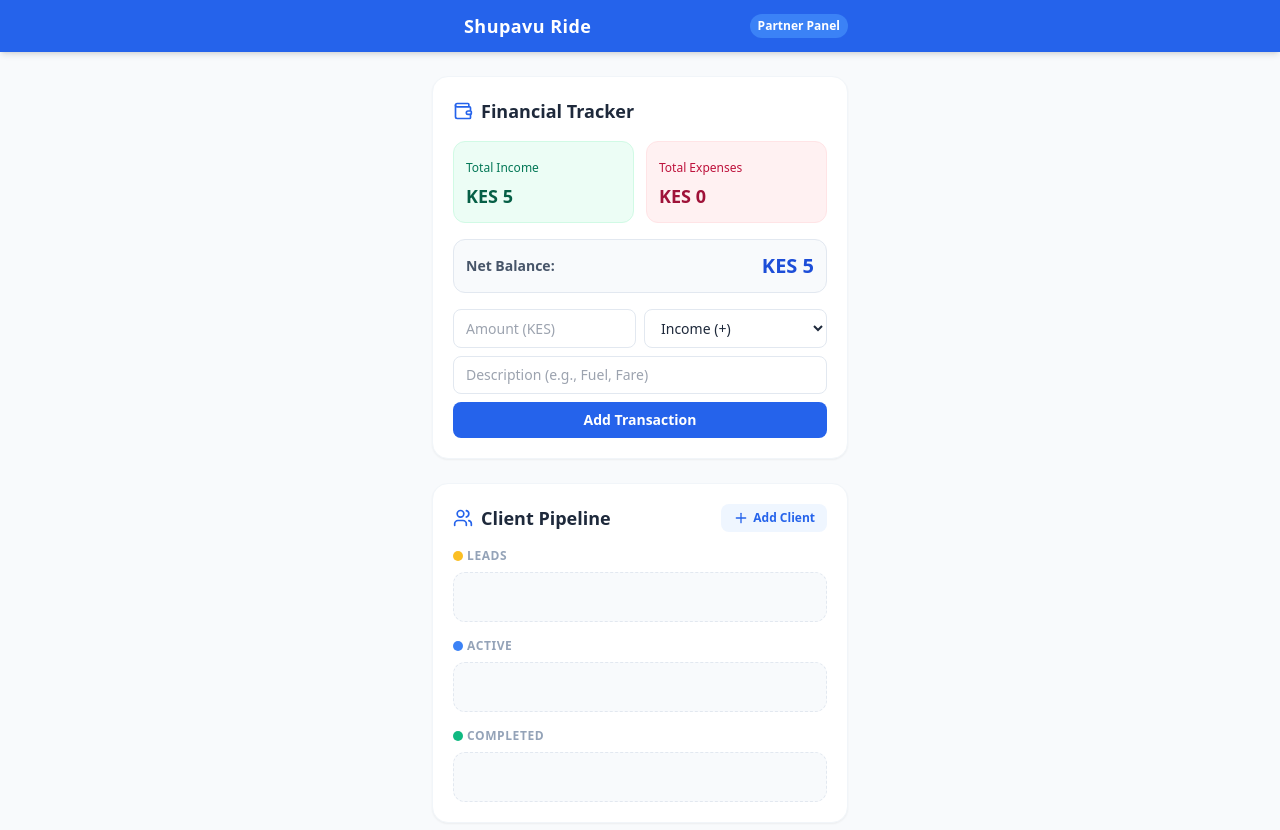
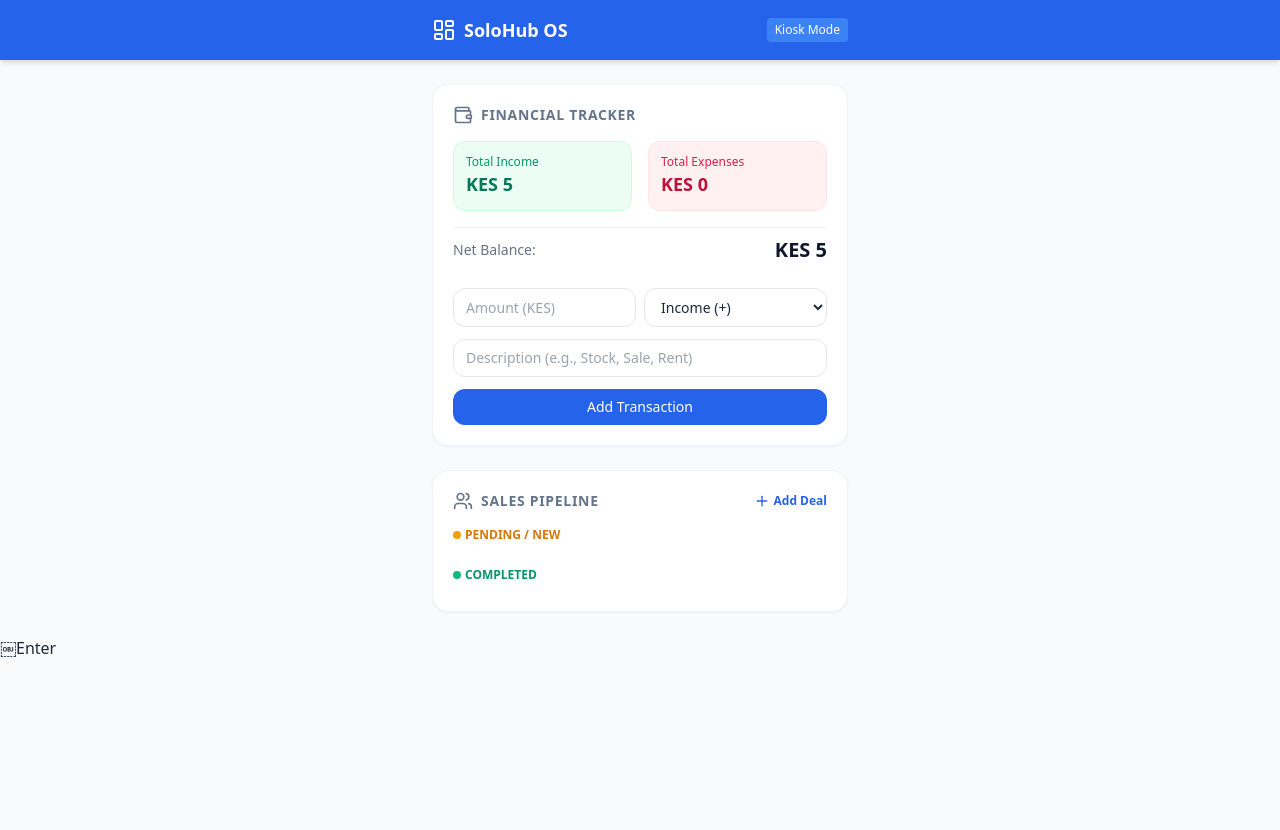
Before and after one commit to shupavukenya/Solopreneur-hub, a plain HTML site: page index.html in a window 1280 px wide. Both pictures are taken after typing "5", "Sample" into the empty fields and a click on the button "Add Transaction". After the commit the page ends 800 px from the top, so only its background shows below. Drawn offline with nearby package versions, Linux system fonts and the light colour scheme.

Commit message:
Update index.html

```diff
--- a/index.html
+++ b/index.html
@@ -3,94 +3,96 @@
 <head>
     <meta charset="UTF-8">
     <meta name="viewport" content="width=device-width, initial-scale=1.0">
-    <title>Shupavu Ride - Partner Dashboard</title>
+    <title>SoloHub OS - Business Dashboard</title>
     <script src="https://cdn.tailwindcss.com"></script>
     <script src="https://unpkg.com/lucide@latest"></script>
 </head>
-<body class="bg-slate-50 text-slate-800 font-sans pb-12">
+<body class="bg-slate-50 text-slate-800 font-sans">
 
-    <header class="bg-blue-600 text-white shadow-md sticky top-0 z-10">
-        <div class="max-w-md mx-auto px-4 py-3 flex justify-between items-center">
+    <!-- Header -->
+    <header class="bg-blue-600 text-white shadow-md">
+        <div class="max-w-md mx-auto px-4 py-4 flex justify-between items-center">
             <div class="flex items-center gap-2">
-                <i data-lucide="steering-wheel" class="w-6 h-6"></i>
-                <span class="font-bold text-lg tracking-wide">Shupavu Ride</span>
+                <i data-lucide="layout-dashboard" class="w-6 h-6"></i>
+                <span class="font-bold text-lg">SoloHub OS</span>
             </div>
-            <span class="bg-blue-500 text-xs px-2 py-1 rounded-full font-semibold">Partner Panel</span>
+            <span class="bg-blue-500 text-xs px-2 py-1 rounded">Kiosk Mode</span>
         </div>
     </header>
 
-    <main class="max-w-md mx-auto px-4 mt-6 space-y-6">
+    <!-- Main Container -->
+    <main class="max-w-md mx-auto px-4 py-6 space-y-6">
 
-        <section class="bg-white rounded-2xl p-5 shadow-sm border border-slate-100">
-            <h2 class="text-lg font-bold flex items-center gap-2 mb-4">
-                <i data-lucide="wallet" class="text-blue-600 w-5 h-5"></i>
-                Financial Tracker
-            </h2>
+        <!-- Financial Tracker Card -->
+        <section class="bg-white rounded-2xl p-5 shadow-sm border border-slate-100 space-y-4">
+            <div class="flex items-center gap-2 text-slate-500">
+                <i data-lucide="wallet" class="w-5 h-5"></i>
+                <h2 class="text-sm font-semibold uppercase tracking-wider">Financial Tracker</h2>
+            </div>
 
-            <div class="grid grid-cols-2 gap-3 mb-4">
+            <div class="grid grid-cols-2 gap-4">
                 <div class="bg-emerald-50 p-3 rounded-xl border border-emerald-100">
-                    <span class="text-xs text-emerald-700 font-medium">Total Income</span>
-                    <p class="text-lg font-bold text-emerald-800 mt-1" id="total-income">KES 0</p>
+                    <p class="text-xs text-emerald-600 font-medium">Total Income</p>
+                    <p id="totalIncome" class="text-lg font-bold text-emerald-700">KES 0</p>
                 </div>
                 <div class="bg-rose-50 p-3 rounded-xl border border-rose-100">
-                    <span class="text-xs text-rose-700 font-medium">Total Expenses</span>
-                    <p class="text-lg font-bold text-rose-800 mt-1" id="total-expenses">KES 0</p>
+                    <p class="text-xs text-rose-600 font-medium">Total Expenses</p>
+                    <p id="totalExpenses" class="text-lg font-bold text-rose-700">KES 0</p>
                 </div>
             </div>
 
-            <div class="bg-slate-50 p-3 rounded-xl border border-slate-200 mb-4 flex justify-between items-center">
-                <span class="text-sm font-semibold text-slate-600">Net Balance:</span>
-                <span class="text-xl font-extrabold text-blue-700" id="net-balance">KES 0</span>
+            <div class="pt-2 border-t border-slate-100 flex justify-between items-center">
+                <span class="text-sm font-medium text-slate-500">Net Balance:</span>
+                <span id="netBalance" class="text-xl font-extrabold text-slate-900">KES 0</span>
             </div>
 
-            <div class="space-y-2">
+            <!-- Add Transaction Form -->
+            <div class="space-y-3 pt-2">
                 <div class="flex gap-2">
-                    <input type="number" id="tx-amount" placeholder="Amount (KES)" class="w-1/2 px-3 py-2 border border-slate-200 rounded-lg text-sm focus:outline-none focus:ring-2 focus:ring-blue-500">
-                    <select id="tx-type" class="w-1/2 px-3 py-2 border border-slate-200 rounded-lg text-sm bg-white focus:outline-none focus:ring-2 focus:ring-blue-500">
+                    <input type="number" id="txAmount" placeholder="Amount (KES)" class="w-1/2 px-3 py-2 border rounded-xl focus:outline-none focus:ring-2 focus:ring-blue-500 text-sm">
+                    <select id="txType" class="w-1/2 px-3 py-2 border rounded-xl focus:outline-none focus:ring-2 focus:ring-blue-500 text-sm bg-white">
                         <option value="income">Income (+)</option>
                         <option value="expense">Expense (-)</option>
                     </select>
                 </div>
-                <input type="text" id="tx-desc" placeholder="Description (e.g., Fuel, Fare)" class="w-full px-3 py-2 border border-slate-200 rounded-lg text-sm focus:outline-none focus:ring-2 focus:ring-blue-500">
-                <button onclick="addTransaction()" class="w-full bg-blue-600 hover:bg-blue-700 text-white py-2 rounded-lg text-sm font-semibold transition-colors">
+                <input type="text" id="txDesc" placeholder="Description (e.g., Stock, Sale, Rent)" class="w-full px-3 py-2 border rounded-xl focus:outline-none focus:ring-2 focus:ring-blue-500 text-sm">
+                <button onclick="addTransaction()" class="w-full bg-blue-600 hover:bg-blue-700 text-white font-medium py-2 rounded-xl transition duration-200 text-sm">
                     Add Transaction
                 </button>
             </div>
         </section>
 
-        <section class="bg-white rounded-2xl p-5 shadow-sm border border-slate-100">
-            <div class="flex justify-between items-center mb-4">
-                <h2 class="text-lg font-bold flex items-center gap-2">
-                    <i data-lucide="users" class="text-blue-600 w-5 h-5"></i>
-                    Client Pipeline
-                </h2>
-                <button onclick="toggleClientModal()" class="bg-blue-50 hover:bg-blue-100 text-blue-600 px-3 py-1.5 rounded-lg text-xs font-bold flex items-center gap-1 transition-colors">
-                    <i data-lucide="plus" class="w-4 h-4"></i> Add Client
+        <!-- Sales & Customer Pipeline -->
+        <section class="bg-white rounded-2xl p-5 shadow-sm border border-slate-100 space-y-4">
+            <div class="flex justify-between items-center">
+                <div class="flex items-center gap-2 text-slate-500">
+                    <i data-lucide="users" class="w-5 h-5"></i>
+                    <h2 class="text-sm font-semibold uppercase tracking-wider">Sales Pipeline</h2>
+                </div>
+                <button onclick="toggleModal(true)" class="text-blue-600 hover:text-blue-700 font-semibold text-xs flex items-center gap-1">
+                    <i data-lucide="plus" class="w-4 h-4"></i> Add Deal
                 </button>
             </div>
 
-            <div class="space-y-4">
+            <!-- Pipeline Swimlanes -->
+            <div class="space-y-6">
+                <!-- Pending/New Orders -->
                 <div>
-                    <h3 class="text-xs font-bold text-slate-400 uppercase tracking-wider mb-2 flex items-center gap-1">
-                        <span class="w-2.5 h-2.5 bg-amber-400 rounded-full"></span> Leads
+                    <h3 class="text-xs font-bold text-amber-600 uppercase mb-2 flex items-center gap-1">
+                        <span class="w-2 h-2 rounded-full bg-amber-500"></span> Pending / New
                     </h3>
-                    <div id="leads-list" class="space-y-2 min-h-[50px] bg-slate-50 p-2 rounded-xl border border-dashed border-slate-200">
+                    <div id="pendingPipeline" class="space-y-2">
+                        <!-- Dynamic content -->
                     </div>
                 </div>
 
+                <!-- Completed Sales -->
                 <div>
-                    <h3 class="text-xs font-bold text-slate-400 uppercase tracking-wider mb-2 flex items-center gap-1">
-                        <span class="w-2.5 h-2.5 bg-blue-500 rounded-full"></span> Active
+                    <h3 class="text-xs font-bold text-emerald-600 uppercase mb-2 flex items-center gap-1">
+                        <span class="w-2 h-2 rounded-full bg-emerald-500"></span> Completed
                     </h3>
-                    <div id="active-list" class="space-y-2 min-h-[50px] bg-slate-50 p-2 rounded-xl border border-dashed border-slate-200">
-                        </div>
-                </div>
-
-                <div>
-                    <h3 class="text-xs font-bold text-slate-400 uppercase tracking-wider mb-2 flex items-center gap-1">
-                        <span class="w-2.5 h-2.5 bg-emerald-500 rounded-full"></span> Completed
-                    </h3>
-                    <div id="completed-list" class="space-y-2 min-h-[50px] bg-slate-50 p-2 rounded-xl border border-dashed border-slate-200">
+                    <div id="completedPipeline" class="space-y-2">
+                        <!-- Dynamic content -->
                     </div>
                 </div>
             </div>
@@ -98,19 +100,18 @@
 
     </main>
 
-    <div id="client-modal" class="fixed inset-0 bg-black/50 backdrop-blur-sm hidden items-center justify-center p-4 z-50">
-        <div class="bg-white rounded-2xl w-full max-w-sm p-5 shadow-xl">
-            <div class="flex justify-between items-center mb-4">
-                <h3 class="text-md font-bold">New Client Lead</h3>
-                <button onclick="toggleClientModal()" class="text-slate-400 hover:text-slate-600">
+    <!-- Modal for New Deal -->
+    <div id="dealModal" class="hidden fixed inset-0 bg-black bg-opacity-50 flex items-center justify-center p-4 z-50">
+        <div class="bg-white rounded-2xl p-5 w-full max-w-sm space-y-4 relative">
+            <button onclick="toggleModal(false)" class="absolute top-4 right-4 text-slate-400 hover:text-slate-600">
                 <i data-lucide="x" class="w-5 h-5"></i>
             </button>
-            </div>
+            <h3 class="text-base font-bold text-slate-800">New Client / Deal</h3>
             <div class="space-y-3">
-                <input type="text" id="client-name" placeholder="Client Name" class="w-full px-3 py-2 border border-slate-200 rounded-lg text-sm focus:outline-none focus:ring-2 focus:ring-blue-500">
-                <input type="text" id="client-route" placeholder="Route (e.g. Town to Airport)" class="w-full px-3 py-2 border border-slate-200 rounded-lg text-sm focus:outline-none focus:ring-2 focus:ring-blue-500">
-                <input type="number" id="client-quote" placeholder="Quoted Fare (KES)" class="w-full px-3 py-2 border border-slate-200 rounded-lg text-sm focus:outline-none focus:ring-2 focus:ring-blue-500">
-                <button onclick="saveClient()" class="w-full bg-blue-600 hover:bg-blue-700 text-white py-2 rounded-lg text-sm font-semibold transition-colors mt-2">
+                <input type="text" id="dealName" placeholder="Client Name" class="w-full px-3 py-2 border rounded-xl focus:outline-none focus:ring-2 focus:ring-blue-500 text-sm">
+                <input type="text" id="dealDetails" placeholder="Items / Service details" class="w-full px-3 py-2 border rounded-xl focus:outline-none focus:ring-2 focus:ring-blue-500 text-sm">
+                <input type="number" id="dealValue" placeholder="Deal Value (KES)" class="w-full px-3 py-2 border rounded-xl focus:outline-none focus:ring-2 focus:ring-blue-500 text-sm">
+                <button onclick="addDeal()" class="w-full bg-blue-600 hover:bg-blue-700 text-white font-medium py-2 rounded-xl transition duration-200 text-sm">
                     Add to Pipeline
                 </button>
             </div>
@@ -118,162 +119,163 @@
     </div>
 
     <script>
-        // Initialize Lucide Icons
-        lucide.createIcons();
+        // Data States
+        let transactions = JSON.parse(localStorage.getItem('solo_txs')) || [];
+        let pipeline = JSON.parse(localStorage.getItem('solo_pipeline')) || [];
 
-        // Application State
-        let state = {
-            transactions: JSON.parse(localStorage.getItem('sr_transactions')) || [],
-            clients: JSON.parse(localStorage.getItem('sr_clients')) || []
-        };
-
-        // Save State to LocalStorage
-        function saveState() {
-            localStorage.setItem('sr_transactions', JSON.stringify(state.transactions));
-            localStorage.setItem('sr_clients', JSON.stringify(state.clients));
-            render();
+        // Save & Render Helpers
+        function saveData() {
+            localStorage.setItem('solo_txs', JSON.stringify(transactions));
+            localStorage.setItem('solo_pipeline', JSON.stringify(pipeline));
+            renderAll();
         }
 
-        // --- Financial Tracker Logic ---
+        function toggleModal(show) {
+            document.getElementById('dealModal').classList.toggle('hidden', !show);
+        }
+
+        // Transactions Management
         function addTransaction() {
-            const amountInput = document.getElementById('tx-amount');
-            const typeInput = document.getElementById('tx-type');
-            const descInput = document.getElementById('tx-desc');
+            const amountInput = document.getElementById('txAmount');
+            const typeInput = document.getElementById('txType');
+            const descInput = document.getElementById('txDesc');
 
-            const amount = parseFloat(amountInput.value);
-            const type = typeInput.value;
+            const val = parseFloat(amountInput.value);
             const desc = descInput.value.trim();
 
-            if (isNaN(amount) || amount <= 0 || !desc) {
-                alert("Please fill in all transaction details correctly.");
+            if (!val || !desc) {
+                alert("Please fill in all transaction fields correctly.");
                 return;
             }
 
-            state.transactions.push({ id: Date.now(), amount, type, desc });
+            transactions.push({
+                id: Date.now(),
+                amount: val,
+                type: typeInput.value,
+                description: desc,
+                date: new Date().toLocaleDateString()
+            });
 
-            // Reset inputs
             amountInput.value = '';
             descInput.value = '';
-
-            saveState();
+            saveData();
         }
 
-        function calculateFinances() {
-            let income = 0;
-            let expenses = 0;
+        // Pipeline Management
+        function addDeal() {
+            const name = document.getElementById('dealName').value.trim();
+            const details = document.getElementById('dealDetails').value.trim();
+            const value = parseFloat(document.getElementById('dealValue').value);
 
-            state.transactions.forEach(tx => {
-                if (tx.type === 'income') income += tx.amount;
-                if (tx.type === 'expense') expenses += tx.amount;
-            });
-
-            document.getElementById('total-income').innerText = `KES ${income.toLocaleString()}`;
-            document.getElementById('total-expenses').innerText = `KES ${expenses.toLocaleString()}`;
-            document.getElementById('net-balance').innerText = `KES ${(income - expenses).toLocaleString()}`;
-        }
-
-        // --- CRM Logic ---
-        function toggleClientModal() {
-            const modal = document.getElementById('client-modal');
-            modal.classList.toggle('hidden');
-            modal.classList.toggle('flex');
-        }
-
-        function saveClient() {
-            const name = document.getElementById('client-name').value.trim();
-            const route = document.getElementById('client-route').value.trim();
-            const quote = parseFloat(document.getElementById('client-quote').value);
-
-            if (!name || !route || isNaN(quote)) {
-                alert("Please fill in all client details.");
+            if (!name || !details || !value) {
+                alert("Please complete all deal details.");
                 return;
             }
 
-            state.clients.push({
+            pipeline.push({
                 id: Date.now(),
-                name,
-                route,
-                quote,
-                status: 'lead' // Default status
+                name: name,
+                details: details,
+                value: value,
+                status: 'pending'
             });
 
-            // Reset inputs & close modal
-            document.getElementById('client-name').value = '';
-            document.getElementById('client-route').value = '';
-            document.getElementById('client-quote').value = '';
-            toggleClientModal();
-
-            saveState();
+            document.getElementById('dealName').value = '';
+            document.getElementById('dealDetails').value = '';
+            document.getElementById('dealValue').value = '';
+            toggleModal(false);
+            saveData();
         }
 
-        function moveClient(id, newStatus) {
-            state.clients = state.clients.map(client => {
-                if (client.id === id) {
-                    client.status = newStatus;
-                }
-                return client;
+        function completeDeal(id) {
+            const dealIndex = pipeline.findIndex(d => d.id === id);
+            if (dealIndex > -1) {
+                const deal = pipeline[dealIndex];
+                deal.status = 'completed';
+
+                // Automatically register the income
+                transactions.push({
+                    id: Date.now(),
+                    amount: deal.value,
+                    type: 'income',
+                    description: `Paid: ${deal.name} - ${deal.details}`,
+                    date: new Date().toLocaleDateString()
                 });
-            saveState();
-        }
 
-        function deleteClient(id) {
-            if (confirm("Remove this client from the pipeline?")) {
-                state.clients = state.clients.filter(client => client.id !== id);
-                saveState();
+                saveData();
             }
         }
 
-        // --- Render UI ---
-        function render() {
-            calculateFinances();
-
-            const leadsContainer = document.getElementById('leads-list');
-            const activeContainer = document.getElementById('active-list');
-            const completedContainer = document.getElementById('completed-list');
-
-            leadsContainer.innerHTML = '';
-            activeContainer.innerHTML = '';
-            completedContainer.innerHTML = '';
-
-            state.clients.forEach(client => {
-                const card = document.createElement('div');
-                card.className = "bg-white p-3 rounded-lg border border-slate-200 shadow-sm space-y-2 text-xs relative";
-
-                // Set Up Action Buttons depending on status
-                let actionButtons = '';
-                if (client.status === 'lead') {
-                    actionButtons = `<button onclick="moveClient(${client.id}, 'active')" class="text-blue-600 font-bold hover:underline">Start Trip &rarr;</button>`;
-                } else if (client.status === 'active') {
-                    actionButtons = `<button onclick="moveClient(${client.id}, 'completed')" class="text-emerald-600 font-bold hover:underline">Complete &check;</button>`;
-                } else if (client.status === 'completed') {
-                    actionButtons = `<span class="text-slate-400 font-medium">Job Saved</span>`;
+        function deleteDeal(id) {
+            pipeline = pipeline.filter(d => d.id !== id);
+            saveData();
         }
 
+        // Global Render
+        function renderAll() {
+            // Render Finances
+            let incomeTotal = 0;
+            let expenseTotal = 0;
+
+            transactions.forEach(t => {
+                if (t.type === 'income') incomeTotal += t.amount;
+                else expenseTotal += t.amount;
+            });
+
+            const net = incomeTotal - expenseTotal;
+
+            document.getElementById('totalIncome').innerText = `KES ${incomeTotal.toLocaleString()}`;
+            document.getElementById('totalExpenses').innerText = `KES ${expenseTotal.toLocaleString()}`;
+            document.getElementById('netBalance').innerText = `KES ${net.toLocaleString()}`;
+
+            // Render Pipeline
+            const pendingDiv = document.getElementById('pendingPipeline');
+            const completedDiv = document.getElementById('completedPipeline');
+
+            pendingDiv.innerHTML = '';
+            completedDiv.innerHTML = '';
+
+            pipeline.forEach(deal => {
+                const card = document.createElement('div');
+                card.className = "bg-slate-50 border border-slate-100 rounded-xl p-3 flex justify-between items-center";
+
+                if (deal.status === 'pending') {
                     card.innerHTML = `
-                    <button onclick="deleteClient(${client.id})" class="absolute top-2 right-2 text-slate-400 hover:text-rose-500">
-                        <i data-lucide="trash-2" class="w-3.5 h-3.5"></i>
+                        <div>
+                            <p class="text-sm font-bold text-slate-800">${deal.name}</p>
+                            <p class="text-xs text-slate-500">${deal.details}</p>
+                            <p class="text-xs font-semibold text-blue-600 mt-1">KES ${deal.value.toLocaleString()}</p>
+                        </div>
+                        <div class="flex items-center gap-2">
+                            <button onclick="completeDeal(${deal.id})" class="bg-emerald-600 text-white text-xs px-3 py-1.5 rounded-lg font-medium hover:bg-emerald-700 transition">
+                                Complete
                             </button>
-                    <div>
-                        <p class="font-bold text-sm text-slate-800">${client.name}</p>
-                        <p class="text-slate-500">${client.route}</p>
-                    </div>
-                    <div class="flex justify-between items-center pt-2 border-t border-slate-100">
-                        <span class="font-semibold text-slate-700">KES ${client.quote.toLocaleString()}</span>
-                        ${actionButtons}
+                            <button onclick="deleteDeal(${deal.id})" class="text-slate-400 hover:text-rose-600 p-1">
+                                <i data-lucide="trash-2" class="w-4 h-4"></i>
+                            </button>
                         </div>
                     `;
-
-                if (client.status === 'lead') leadsContainer.appendChild(card);
-                if (client.status === 'active') activeContainer.appendChild(card);
-                if (client.status === 'completed') completedContainer.appendChild(card);
+                    pendingDiv.appendChild(card);
+                } else {
+                    card.innerHTML = `
+                        <div>
+                            <p class="text-sm font-semibold text-slate-700 line-through">${deal.name}</p>
+                            <p class="text-xs text-slate-400">${deal.details}</p>
+                            <p class="text-xs font-semibold text-emerald-600 mt-1">KES ${deal.value.toLocaleString()}</p>
+                        </div>
+                        <span class="text-emerald-600 text-xs font-bold bg-emerald-50 px-2 py-1 rounded">Paid</span>
+                    `;
+                    completedDiv.appendChild(card);
+                }
             });
 
-            // Re-render fresh Lucide Icons in the newly injected HTML
+            // Re-ender icons
             lucide.createIcons();
         }
 
-        // Initial Page Load Render
-        render();
+        // Initial Boot
+        window.onload = renderAll;
     </script>
 </body>
 </html>
+￼Enter
```
Lines whose indentation alone changed are shown as unchanged.
